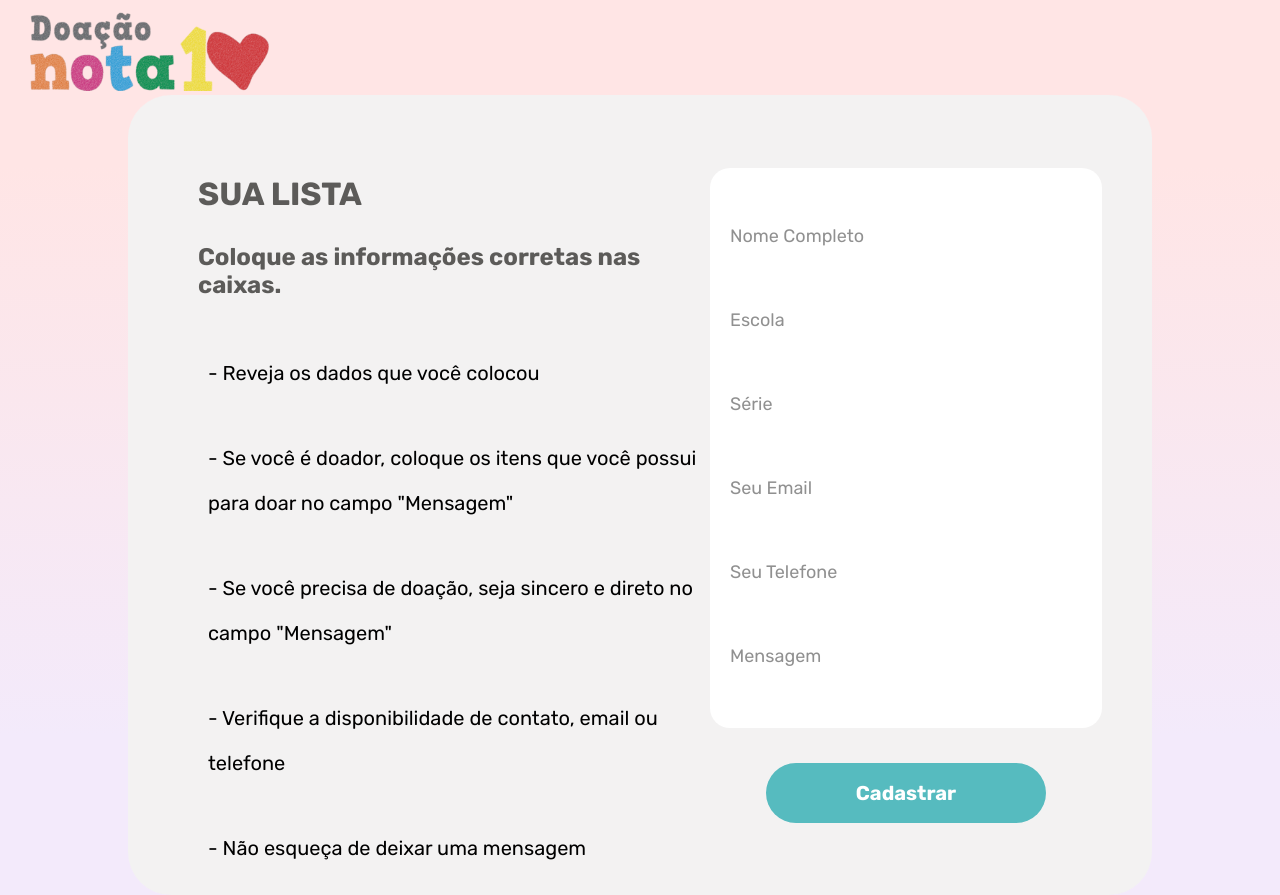
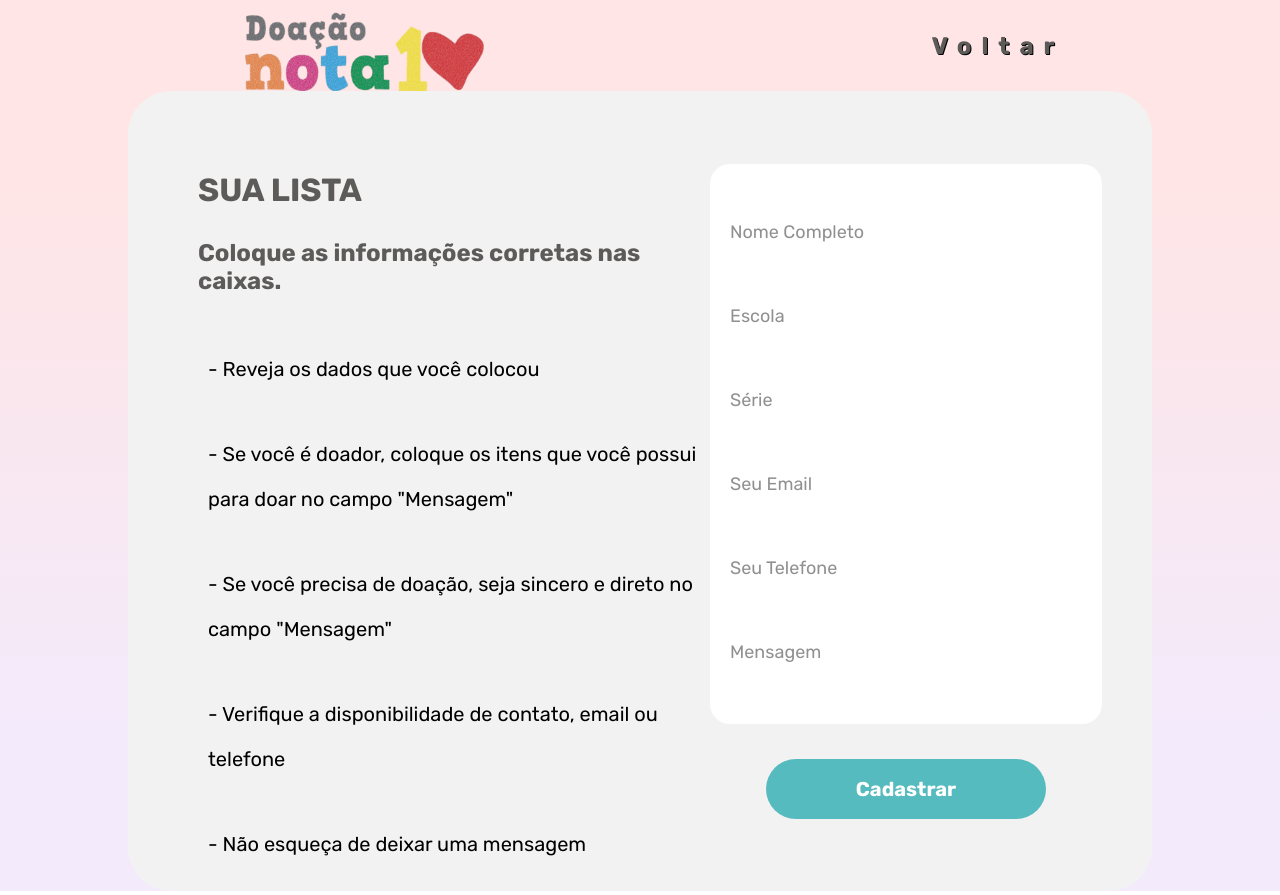
Before and after one commit to piagja/formacao-fcamara, a React (Create React App) app: page /cadastro in a window 1280 px wide. Built offline with nearby package versions, Linux system fonts and the light colour scheme.

Commit message:
Pequeno fix do usuario no Dashboard, fix nas bordas do input no Login, implementou link de voltar no Cadastro de Itens

```diff
--- a/src/components/CadItems/CadItems.css
+++ b/src/components/CadItems/CadItems.css
@@ -1,5 +1,22 @@
 .cadastro-logo {
-  background: rgba(255,229,229,1) ;
+  background: rgba(255,229,229,1);
+  display: flex;
+  align-items: center;
+  justify-content: space-around;
+}
+
+.cadastro-logo a {
+  font-size: 24px;
+  font-weight: bold;
+  letter-spacing: 10px;
+  color: #5C5B59;
+  text-shadow: 1px 1px black;
+}
+
+.cadastro-logo a:hover {
+  transition: all 400ms;
+  transform: scale(1.2);
+  text-shadow: 5px 5px 7px #5C5B59;
 }
 
 /** container */
@@ -105,3 +122,10 @@
   font-weight: bold;
   margin-top: 35px;
 }
+
+.cadastro-button input:hover {
+  transition: all ease-in-out 200ms;
+  cursor: pointer;
+  box-shadow: 2px 2px 3px rgba(0, 0, 0, 0.419);
+  transform: scale(1.03);
+}
--- a/src/components/CadItems/CadItems.js
+++ b/src/components/CadItems/CadItems.js
@@ -1,6 +1,6 @@
 import React, { useState } from 'react'
 import { useForm } from 'react-hook-form'
-import { Redirect } from 'react-router-dom'
+import { Link, Redirect } from 'react-router-dom'
 import Logo from '../../assets/img/logo.svg'
 import './CadItems.css'
 
@@ -42,6 +42,7 @@ export default function CadItems () {
     <>
       <div className='cadastro-logo'>
         <img src={Logo} alt='Logotipo Doação Nota Dez - Parte do Cadastro de Itens' />
+        <Link to='/dashboard'>Voltar</Link>
       </div>
 
       <div className='cadastro-container'>
--- a/src/components/Dashboard/Dashboard.js
+++ b/src/components/Dashboard/Dashboard.js
@@ -44,7 +44,7 @@ export default function Dashboard () {
 
           <div className='dashboard-navbar'>
             <p>Bem vindo {nome}</p>
-            <p>Email:{email}</p>
+            <p>Email: {email}</p>
           </div>
 
           <div className='dashboard-navbar-check'>
--- a/src/components/Login/Login.css
+++ b/src/components/Login/Login.css
@@ -32,6 +32,7 @@
 }
 
 .login-input input {
+  border: none;
   border-bottom: 2px solid #ccc;
   margin-top: 30px;
   height: 50px;
```
